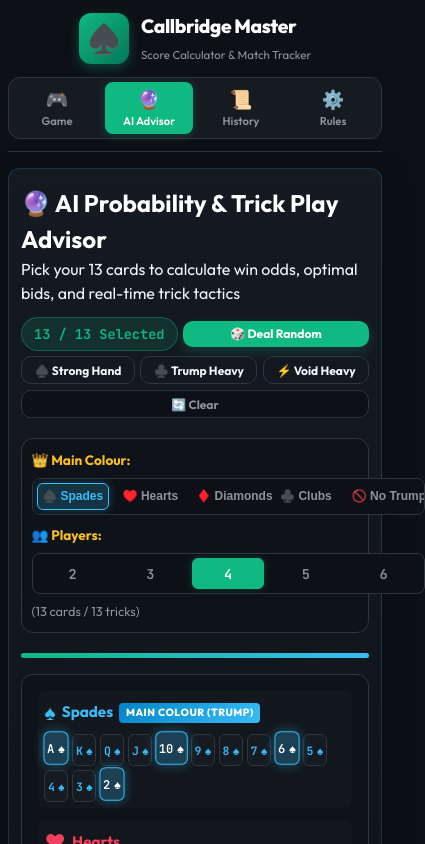
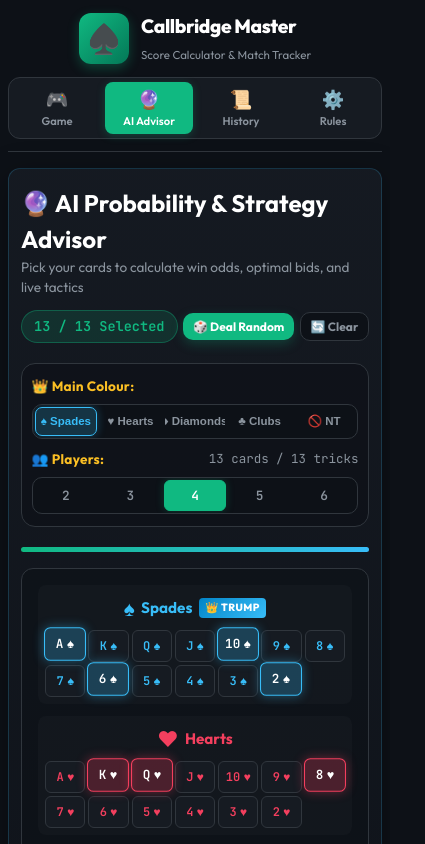
Before and after one commit to Srinjoy3002/callbridge-score-master, a website: page public/index.html in a window 390 px wide. Both pictures are taken after a click on the button "🔮 AI Advisor". Shown: the top 844 px of the page, 425 px wide, since content can reach past the window. Drawn offline with Linux system fonts and the light colour scheme; no server answers.

Commit message:
fix(mobile): fix overflowing toolbar buttons in AI advisor, clean up congested UI elements, and optimize deck picker for phones

```diff
--- a/public/advisor.js
+++ b/public/advisor.js
@@ -198,7 +198,7 @@
     label.innerHTML = `
       <span class="suit-icon">${suit.symbol}</span>
       <span class="suit-name">${suit.name}</span>
-      ${isTrump ? '<span class="trump-tag">MAIN COLOUR (TRUMP)</span>' : ''}
+      ${isTrump ? '<span class="trump-tag">👑 TRUMP</span>' : ''}
     `;
     suitRow.appendChild(label);
 
--- a/public/index.html
+++ b/public/index.html
@@ -163,11 +163,11 @@
             <div class="game-toolbar-trump">
               <span class="toolbar-label">👑 Switch Main Colour:</span>
               <div class="trump-toggle-group" id="game-trump-selector">
-                <button type="button" id="game-trump-s" class="trump-toggle-btn suit-spades active" onclick="setGameMainColour('S')">♠️ Spades</button>
-                <button type="button" id="game-trump-h" class="trump-toggle-btn suit-hearts" onclick="setGameMainColour('H')">♥️ Hearts</button>
-                <button type="button" id="game-trump-d" class="trump-toggle-btn suit-diamonds" onclick="setGameMainColour('D')">♦️ Diamonds</button>
-                <button type="button" id="game-trump-c" class="trump-toggle-btn suit-clubs" onclick="setGameMainColour('C')">♣️ Clubs</button>
-                <button type="button" id="game-trump-nt" class="trump-toggle-btn suit-nt" onclick="setGameMainColour('NT')">🚫 No Trump</button>
+                <button type="button" id="game-trump-s" class="trump-toggle-btn suit-spades active" onclick="setGameMainColour('S')">♠ Spades</button>
+                <button type="button" id="game-trump-h" class="trump-toggle-btn suit-hearts" onclick="setGameMainColour('H')">♥ Hearts</button>
+                <button type="button" id="game-trump-d" class="trump-toggle-btn suit-diamonds" onclick="setGameMainColour('D')">♦ Diamonds</button>
+                <button type="button" id="game-trump-c" class="trump-toggle-btn suit-clubs" onclick="setGameMainColour('C')">♣ Clubs</button>
+                <button type="button" id="game-trump-nt" class="trump-toggle-btn suit-nt" onclick="setGameMainColour('NT')">🚫 NT</button>
               </div>
             </div>
             <div class="game-toolbar-meta">
@@ -256,15 +256,12 @@
         <div class="card advisor-card">
           <div class="card-header flex-between flex-wrap gap-1">
             <div>
-              <h2>🔮 AI Probability & Trick Play Advisor</h2>
-              <p>Pick your 13 cards to calculate win odds, optimal bids, and real-time trick tactics</p>
+              <h2>🔮 AI Probability & Strategy Advisor</h2>
+              <p class="subtitle">Pick your cards to calculate win odds, optimal bids, and live tactics</p>
             </div>
             <div class="advisor-quick-actions">
               <span id="hand-count-badge" class="badge-pill badge-warning">0 / 13 Selected</span>
               <button type="button" class="btn btn-primary btn-sm" onclick="dealRandomHand()">🎲 Deal Random</button>
-              <button type="button" class="btn btn-outline btn-sm" onclick="dealPresetHand('strong')">♠️ Strong Hand</button>
-              <button type="button" class="btn btn-outline btn-sm" onclick="dealPresetHand('trump_heavy')">♣️ Trump Heavy</button>
-              <button type="button" class="btn btn-outline btn-sm" onclick="dealPresetHand('void_heavy')">⚡ Void Heavy</button>
               <button type="button" class="btn btn-secondary btn-sm" onclick="clearAdvisorHand()">🔄 Clear</button>
             </div>
           </div>
@@ -272,18 +269,23 @@
           <!-- Main Colour (Trump) and Player Count Configuration Toolbar -->
           <div class="advisor-config-toolbar">
             <div class="toolbar-group">
-              <span class="toolbar-label">👑 Main Colour:</span>
+              <div class="toolbar-header-row">
+                <span class="toolbar-label">👑 Main Colour:</span>
+              </div>
               <div class="trump-toggle-group" id="advisor-trump-selector">
-                <button type="button" id="trump-btn-s" class="trump-toggle-btn suit-spades active" onclick="setAdvisorTrump('S')">♠️ Spades</button>
-                <button type="button" id="trump-btn-h" class="trump-toggle-btn suit-hearts" onclick="setAdvisorTrump('H')">♥️ Hearts</button>
-                <button type="button" id="trump-btn-d" class="trump-toggle-btn suit-diamonds" onclick="setAdvisorTrump('D')">♦️ Diamonds</button>
-                <button type="button" id="trump-btn-c" class="trump-toggle-btn suit-clubs" onclick="setAdvisorTrump('C')">♣️ Clubs</button>
-                <button type="button" id="trump-btn-nt" class="trump-toggle-btn suit-nt" onclick="setAdvisorTrump('NT')">🚫 No Trump</button>
+                <button type="button" id="trump-btn-s" class="trump-toggle-btn suit-spades active" onclick="setAdvisorTrump('S')">♠ Spades</button>
+                <button type="button" id="trump-btn-h" class="trump-toggle-btn suit-hearts" onclick="setAdvisorTrump('H')">♥ Hearts</button>
+                <button type="button" id="trump-btn-d" class="trump-toggle-btn suit-diamonds" onclick="setAdvisorTrump('D')">♦ Diamonds</button>
+                <button type="button" id="trump-btn-c" class="trump-toggle-btn suit-clubs" onclick="setAdvisorTrump('C')">♣ Clubs</button>
+                <button type="button" id="trump-btn-nt" class="trump-toggle-btn suit-nt" onclick="setAdvisorTrump('NT')">🚫 NT</button>
               </div>
             </div>
 
             <div class="toolbar-group">
-              <span class="toolbar-label">👥 Players:</span>
+              <div class="toolbar-header-row">
+                <span class="toolbar-label">👥 Players:</span>
+                <span class="toolbar-hint" id="advisor-hand-size-hint">13 cards / 13 tricks</span>
+              </div>
               <div class="player-toggle-group" id="advisor-player-selector">
                 <button type="button" id="player-btn-2" class="player-toggle-btn" onclick="setAdvisorPlayerCount(2)">2</button>
                 <button type="button" id="player-btn-3" class="player-toggle-btn" onclick="setAdvisorPlayerCount(3)">3</button>
@@ -291,7 +293,6 @@
                 <button type="button" id="player-btn-5" class="player-toggle-btn" onclick="setAdvisorPlayerCount(5)">5</button>
                 <button type="button" id="player-btn-6" class="player-toggle-btn" onclick="setAdvisorPlayerCount(6)">6</button>
               </div>
-              <span class="text-muted text-sm" id="advisor-hand-size-hint">(13 cards / 13 tricks)</span>
             </div>
           </div>
 
--- a/public/styles.css
+++ b/public/styles.css
@@ -142,6 +142,8 @@
   padding: 1.5rem;
   margin-bottom: 1.5rem;
   box-shadow: 0 8px 24px rgba(0, 0, 0, 0.3);
+  box-sizing: border-box;
+  max-width: 100%;
 }
 
 .card-header {
@@ -739,6 +741,9 @@
   background: linear-gradient(180deg, rgba(22, 27, 34, 0.95), rgba(13, 17, 23, 0.95));
   border: 1px solid rgba(56, 189, 248, 0.2);
   box-shadow: 0 8px 32px rgba(0, 0, 0, 0.35);
+  box-sizing: border-box;
+  max-width: 100%;
+  overflow: hidden;
 }
 
 .advisor-quick-actions {
@@ -774,67 +779,106 @@
 .advisor-config-toolbar,
 .game-customization-toolbar {
   display: flex;
-  align-items: center;
-  justify-content: space-between;
-  gap: 1rem;
+  flex-direction: column;
+  gap: 0.85rem;
   background: rgba(13, 17, 23, 0.7);
-  padding: 0.75rem 1rem;
-  border-radius: 12px;
+  padding: 0.85rem 1rem;
+  border-radius: 14px;
   border: 1px solid var(--border-color);
   margin-top: 0.5rem;
   margin-bottom: 1.25rem;
-  flex-wrap: wrap;
+  width: 100%;
+  max-width: 100%;
+  box-sizing: border-box;
+  overflow: hidden;
 }
 
 .game-toolbar-trump {
   display: flex;
-  align-items: center;
-  gap: 0.75rem;
-  flex-wrap: wrap;
+  flex-direction: column;
+  gap: 0.45rem;
+  width: 100%;
+  max-width: 100%;
+  box-sizing: border-box;
 }
 
 .game-toolbar-meta {
   display: flex;
   align-items: center;
+  justify-content: space-between;
   gap: 0.6rem;
   flex-wrap: wrap;
+  width: 100%;
 }
 
 .toolbar-group {
   display: flex;
-  align-items: center;
-  gap: 0.5rem;
-  flex-wrap: wrap;
+  flex-direction: column;
+  align-items: stretch;
+  gap: 0.45rem;
+  width: 100%;
+  max-width: 100%;
+  box-sizing: border-box;
+}
+
+.toolbar-header-row {
+  display: flex;
+  justify-content: space-between;
+  align-items: center;
+  width: 100%;
 }
 
 .toolbar-label {
   font-size: 0.85rem;
   font-weight: 700;
   color: var(--accent-gold);
+  letter-spacing: 0.02em;
+}
+
+.toolbar-hint {
+  font-size: 0.78rem;
+  color: var(--text-muted);
+  font-family: var(--font-mono);
 }
 
 .trump-toggle-group, .player-toggle-group {
-  display: flex;
-  gap: 0.35rem;
+  display: grid;
+  grid-template-columns: repeat(5, 1fr);
+  width: 100%;
+  max-width: 100%;
+  box-sizing: border-box;
   background: var(--bg-dark);
-  padding: 0.25rem;
-  border-radius: 8px;
-  border: 1px solid var(--border-color);
-}
-
-.trump-toggle-btn {
+  padding: 3px;
+  border-radius: 10px;
+  border: 1px solid var(--border-color);
+  gap: 3px;
+  overflow: hidden;
+}
+
+.trump-toggle-btn, .player-toggle-btn {
   background: transparent;
   border: 1px solid transparent;
   color: var(--text-muted);
-  padding: 0.3rem 0.6rem;
-  border-radius: 6px;
-  font-size: 0.85rem;
+  padding: 0.45rem 0.25rem;
+  border-radius: 7px;
+  font-size: 0.82rem;
   font-weight: 700;
   cursor: pointer;
   transition: all 0.15s ease;
-}
-
-.trump-toggle-btn:hover {
+  width: 100%;
+  min-width: 0;
+  max-width: 100%;
+  box-sizing: border-box;
+  display: flex;
+  align-items: center;
+  justify-content: center;
+  text-align: center;
+  white-space: nowrap;
+  overflow: hidden;
+  text-overflow: ellipsis;
+}
+
+.trump-toggle-btn:hover, .player-toggle-btn:hover {
   color: var(--text-main);
   background: rgba(255, 255, 255, 0.05);
 }
@@ -1975,20 +2019,28 @@
   }
 
   .trump-toggle-group {
-    width: 100%;
-    display: flex;
-    overflow-x: auto;
-    -webkit-overflow-scrolling: touch;
+    display: grid !important;
+    grid-template-columns: repeat(5, 1fr) !important;
+    width: 100% !important;
+    max-width: 100% !important;
+    box-sizing: border-box !important;
+    overflow: hidden !important;
+    padding: 2px !important;
+    gap: 2px !important;
   }
 
   .trump-toggle-btn {
-    flex: 1 1 0;
-    min-width: 55px;
-    padding: 0.35rem 0.2rem;
-    font-size: 0.75rem;
-    justify-content: center;
-    white-space: nowrap;
-    text-align: center;
+    width: 100% !important;
+    min-width: 0 !important;
+    max-width: 100% !important;
+    box-sizing: border-box !important;
+    padding: 0.4rem 0.1rem !important;
+    font-size: 0.72rem !important;
+    justify-content: center !important;
+    white-space: nowrap !important;
+    text-align: center !important;
+    overflow: hidden !important;
+    text-overflow: ellipsis !important;
   }
 
   .game-toolbar-meta {
@@ -2116,42 +2168,65 @@
   }
 
   .advisor-config-toolbar {
-    flex-direction: column;
-    align-items: stretch;
-    gap: 0.6rem;
-    padding: 0.65rem 0.6rem;
+    flex-direction: column !important;
+    align-items: stretch !important;
+    gap: 0.65rem !important;
+    padding: 0.75rem 0.6rem !important;
+    width: 100% !important;
+    max-width: 100% !important;
+    box-sizing: border-box !important;
+    overflow: hidden !important;
   }
 
   .player-toggle-group {
-    width: 100%;
-    display: flex;
+    display: grid !important;
+    grid-template-columns: repeat(5, 1fr) !important;
+    width: 100% !important;
+    max-width: 100% !important;
+    box-sizing: border-box !important;
+    overflow: hidden !important;
+    padding: 2px !important;
+    gap: 2px !important;
   }
 
   .player-toggle-btn {
-    flex: 1 1 0;
-    text-align: center;
-    padding: 0.35rem 0.2rem;
+    width: 100% !important;
+    min-width: 0 !important;
+    max-width: 100% !important;
+    box-sizing: border-box !important;
+    padding: 0.4rem 0.1rem !important;
+    font-size: 0.8rem !important;
+    justify-content: center !important;
+    text-align: center !important;
   }
 
   .suit-picker-row {
-    grid-template-columns: 1fr;
-    gap: 0.35rem;
-    background: rgba(255, 255, 255, 0.02);
-    padding: 0.4rem;
-    border-radius: 8px;
+    display: flex !important;
+    flex-direction: column !important;
+    gap: 0.4rem !important;
+    background: rgba(255, 255, 255, 0.02) !important;
+    padding: 0.45rem !important;
+    border-radius: 8px !important;
+    width: 100% !important;
+    box-sizing: border-box !important;
   }
 
   .suit-cards-list {
-    display: flex;
-    flex-wrap: wrap;
-    gap: 0.25rem;
+    display: grid !important;
+    grid-template-columns: repeat(7, 1fr) !important;
+    gap: 3px !important;
+    width: 100% !important;
+    box-sizing: border-box !important;
   }
 
   .picker-card-btn {
-    padding: 0.35rem 0.25rem;
-    font-size: 0.78rem;
-    min-width: 27px;
-    height: 32px;
+    padding: 0.35rem 0.1rem !important;
+    font-size: 0.75rem !important;
+    min-width: 0 !important;
+    width: 100% !important;
+    height: 32px !important;
+    box-sizing: border-box !important;
+    justify-content: center !important;
   }
 
   /* Hand Tray & Cards */
@@ -2180,10 +2255,30 @@
     font-size: 1.1rem;
   }
 
+  /* Metrics Pill Group on Mobile */
+  .metrics-pill-group {
+    display: grid !important;
+    grid-template-columns: 1fr 1fr !important;
+    gap: 0.45rem !important;
+    width: 100% !important;
+    box-sizing: border-box !important;
+  }
+
+  .metric-pill {
+    min-width: 0 !important;
+    padding: 0.45rem 0.6rem !important;
+  }
+
   /* Bid Recommendation Cards */
   .bid-recommendations-grid {
     grid-template-columns: 1fr;
     gap: 0.6rem;
+  }
+
+  /* Suit Strategic Breakdown Cards on Mobile */
+  .suit-cards-grid {
+    grid-template-columns: 1fr !important;
+    gap: 0.5rem !important;
   }
 
   .bid-card {
```
